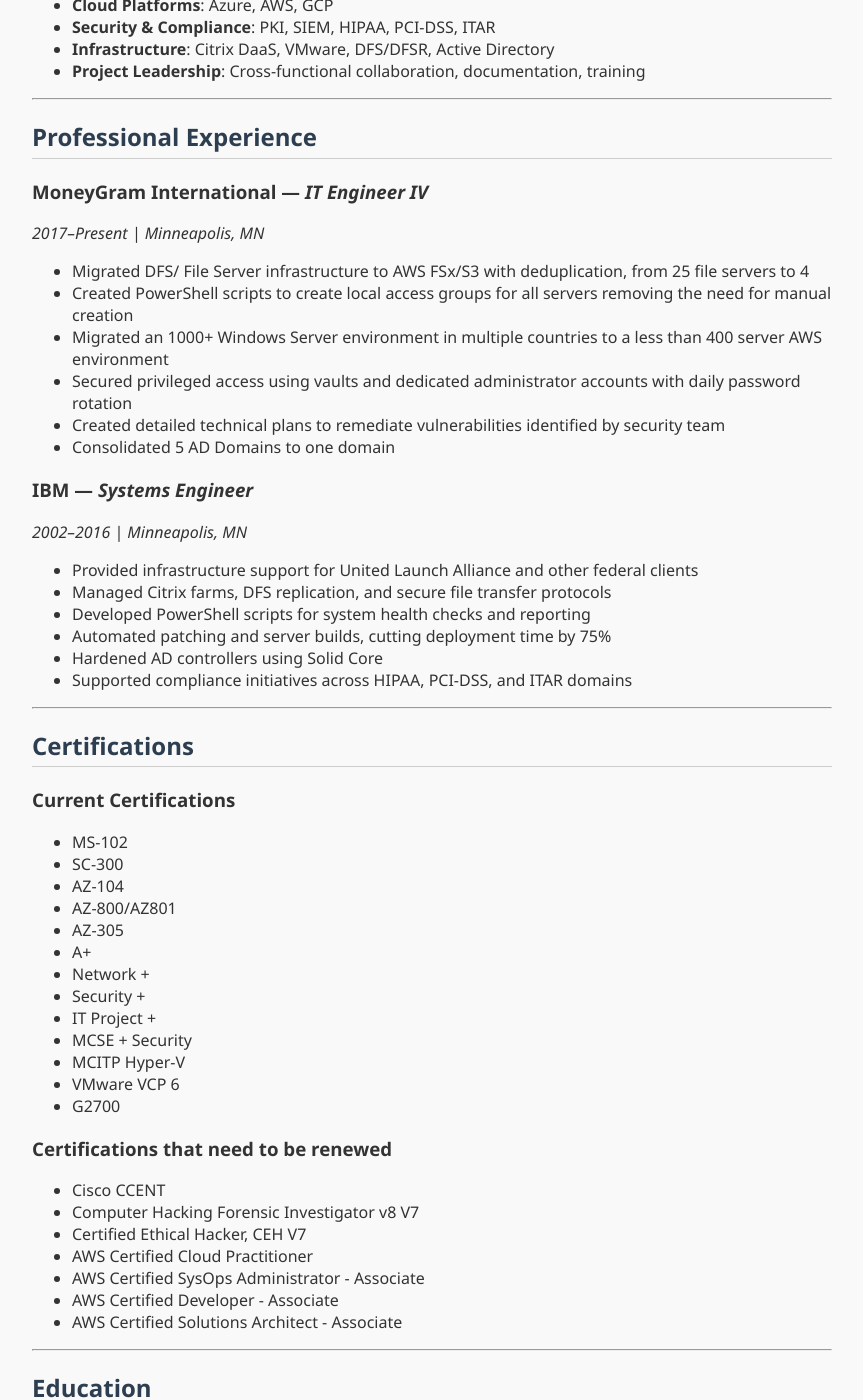
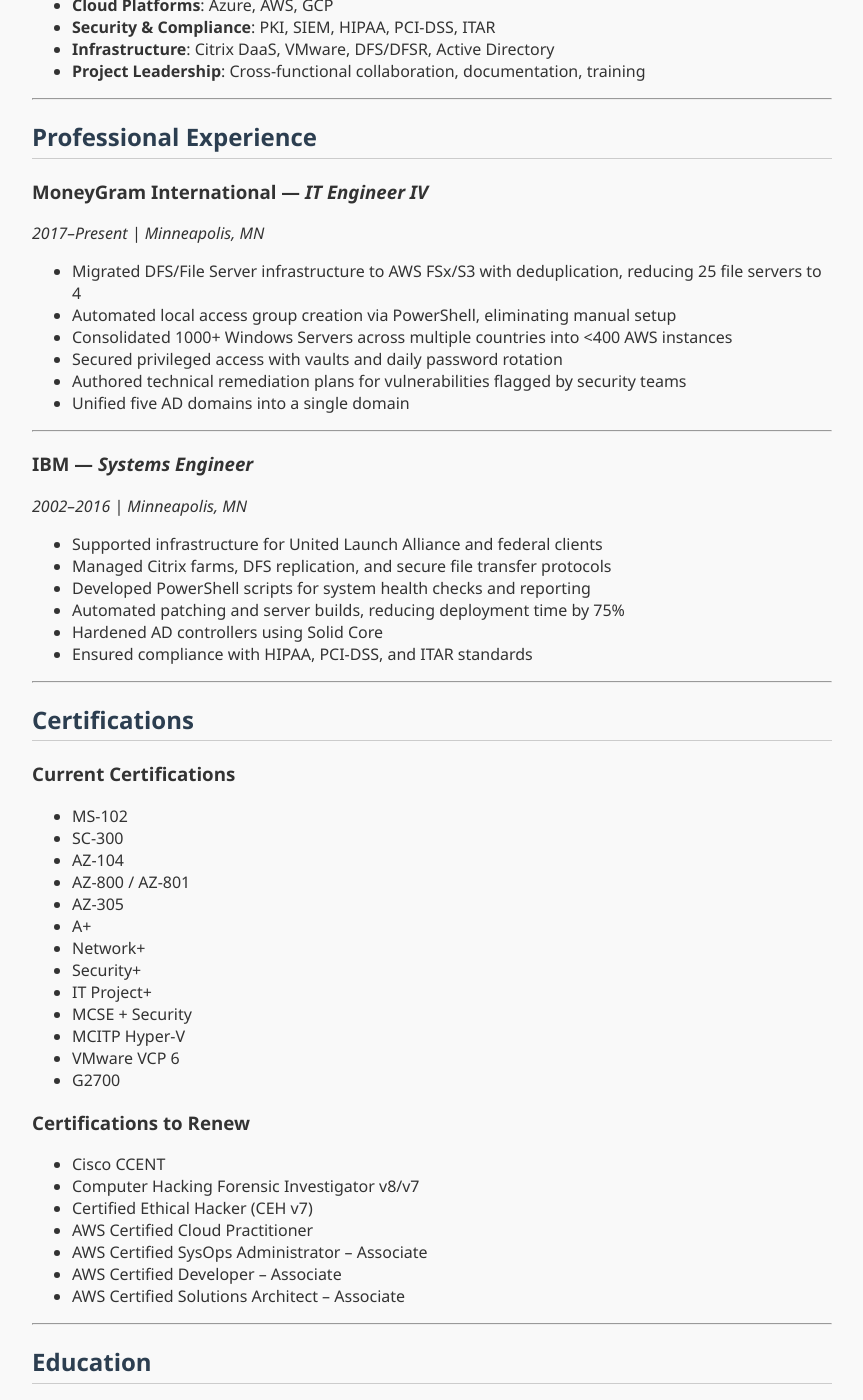
Before and after one commit to jpskelly/jpskelly.github.io, a Jekyll site: the page built from docs/index.md, in a window 1280 px wide and 1400 px high, scrolled down 433 px. Shown: the whole window, without its empty margins (208-1071 px from the left). Built offline with Jekyll 4.4.1, drawn with Linux system fonts in a browser that asks for light colours; some of the changed text lies outside the part shown.

Commit message:
Repaired HTML issues

```diff
--- a/docs/index.md
+++ b/docs/index.md
@@ -4,7 +4,7 @@ title: "John Skelly"
 ---
 
 **Senior Systems Engineer | Cybersecurity Strategist | Automation Architect**
-Robbinsdale, MN • [GitHub](https://github.com/jpskelly) • [LinkedIn](https://www.linkedin.com/in/john-skelly) •
+Robbinsdale, MN • [GitHub](https://github.com/jpskelly) • [LinkedIn](https://www.linkedin.com/in/john-skelly)
 
 ---
 
@@ -26,21 +26,23 @@ Seasoned IT professional with 20+ years of experience in enterprise systems, clo
 
 ### MoneyGram International — *IT Engineer IV*
 *2017–Present | Minneapolis, MN*
-- Migrated DFS/ File Server infrastructure to AWS FSx/S3 with deduplication, from 25 file servers to 4
-- Created PowerShell scripts to create local access groups for all servers removing the need for manual creation
-- Migrated an 1000+ Windows Server environment in multiple countries to a less than 400 server AWS environment
-- Secured privileged access using vaults and dedicated administrator accounts with daily password rotation
-- Created detailed technical plans to remediate vulnerabilities identified by security team
-- Consolidated 5 AD Domains to one domain
+- Migrated DFS/File Server infrastructure to AWS FSx/S3 with deduplication, reducing 25 file servers to 4
+- Automated local access group creation via PowerShell, eliminating manual setup
+- Consolidated 1000+ Windows Servers across multiple countries into <400 AWS instances
+- Secured privileged access with vaults and daily password rotation
+- Authored technical remediation plans for vulnerabilities flagged by security teams
+- Unified five AD domains into a single domain
+
+---
 
 ### IBM — *Systems Engineer*
 *2002–2016 | Minneapolis, MN*
-- Provided infrastructure support for United Launch Alliance and other federal clients
+- Supported infrastructure for United Launch Alliance and federal clients
 - Managed Citrix farms, DFS replication, and secure file transfer protocols
 - Developed PowerShell scripts for system health checks and reporting
-- Automated patching and server builds, cutting deployment time by 75%
+- Automated patching and server builds, reducing deployment time by 75%
 - Hardened AD controllers using Solid Core
-- Supported compliance initiatives across HIPAA, PCI-DSS, and ITAR domains
+- Ensured compliance with HIPAA, PCI-DSS, and ITAR standards
 
 ---
 
@@ -50,34 +52,34 @@ Seasoned IT professional with 20+ years of experience in enterprise systems, clo
 - MS-102
 - SC-300
 - AZ-104
-- AZ-800/AZ801
+- AZ-800 / AZ-801
 - AZ-305
 - A+
-- Network +
-- Security +
-- IT Project +
+- Network+
+- Security+
+- IT Project+
 - MCSE + Security
 - MCITP Hyper-V
 - VMware VCP 6
 - G2700
 
-### Certifications that need to be renewed
+### Certifications to Renew
 - Cisco CCENT
-- Computer Hacking Forensic Investigator v8 V7
-- Certified Ethical Hacker, CEH V7
+- Computer Hacking Forensic Investigator v8/v7
+- Certified Ethical Hacker (CEH v7)
 - AWS Certified Cloud Practitioner
-- AWS Certified SysOps Administrator - Associate
-- AWS Certified Developer - Associate
-- AWS Certified Solutions Architect - Associate
+- AWS Certified SysOps Administrator – Associate
+- AWS Certified Developer – Associate
+- AWS Certified Solutions Architect – Associate
 
 ---
 
 ## Education
-**Master of Science (MS) in Information Security and Assurance** - Western Governors University
-**Bachelor of Science (BS) in Information Technology**  - Western Governors University
+**Master of Science (MS) in Information Security and Assurance** – Western Governors University
+**Bachelor of Science (BS) in Information Technology** – Western Governors University
 **Certificate in Electronic Technology** – Hennepin Technical College
 
 ---
 
 ## Projects & GitHub Highlights
-- [Capturing traffic with pktmon](https://github.com/jpskelly/jpskelly/blob/master/presentations/Capturing_Traffic_with_Pktmon_and_Wireshark.pdf) – capture traffic with pktmon instead of wireshark
+- [Capturing Traffic with pktmon and Wireshark](https://github.com/jpskelly/jpskelly/blob/master/presentations/Capturing_Traffic_with_Pktmon_and_Wireshark.pdf) – Using pktmon as a lightweight alternative to Wireshark
```
